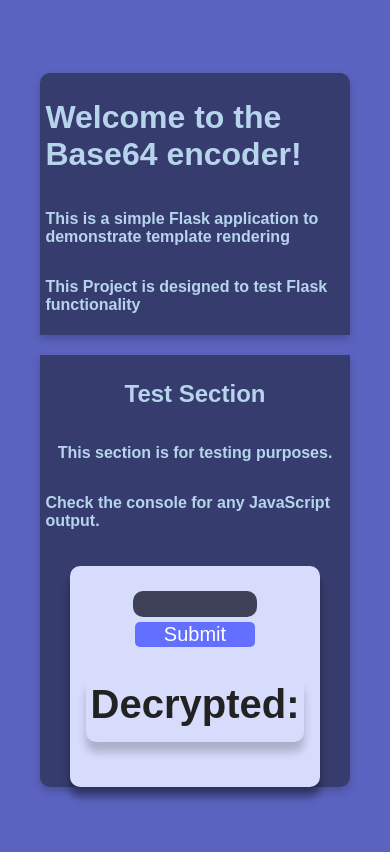
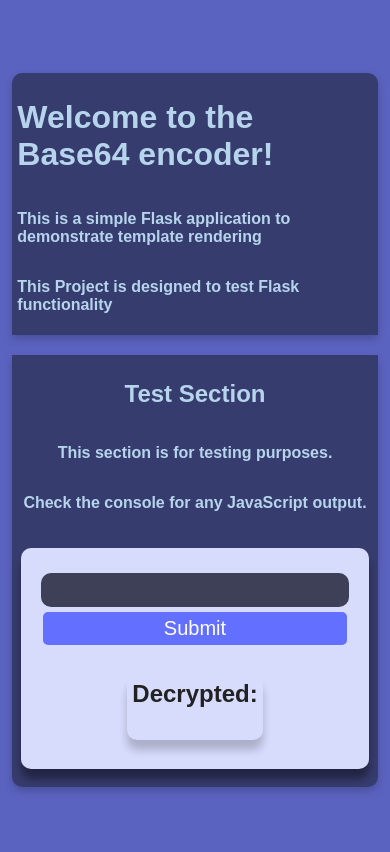
Before and after one commit to NoJamesHere/PythonProjects, a Flask app: page / in a window 390 px wide. Run offline with Flask 3, Linux system fonts and the light colour scheme.

Commit message:
Added License and Usage, fixes style.css

```diff
--- a/Flaskquestionmark/static/style.css
+++ b/Flaskquestionmark/static/style.css
@@ -56,7 +56,7 @@
     overflow-x:auto;
     overflow-y:hidden;
     word-break: break-all;
-    white-space: nowrap;;
+    white-space: nowrap;
 }
 #test::-webkit-scrollbar {
     height: 12px;              /* horizontal scrollbar height */
@@ -112,12 +112,27 @@
     border-radius: 5px;
     cursor: pointer;
     margin-top: 5px;
-    transition: background-color 0.3s, transform 0.2s, margin-top 0.2s;
+    transition: background-color 0.3s, transform 0.2s ease, margin-top 0.2s;
 
 }
 
 .container2 button:hover {
     background-color: #5058d9;
     transform: scale(1.05);
-    margin-top: scale(1.15);
+    transform-origin: center;
 }
+
+
+@media (max-width: 600px) {
+  .container, .container2, .decoder {
+    width: 95%;
+  }
+
+  #userInput, .container2 button {
+    width: 90%;
+  }
+
+  #test {
+    font-size: 24px;
+  }
+}
```
Also changed, not shown: Flaskquestionmark/README.md, README.md.
